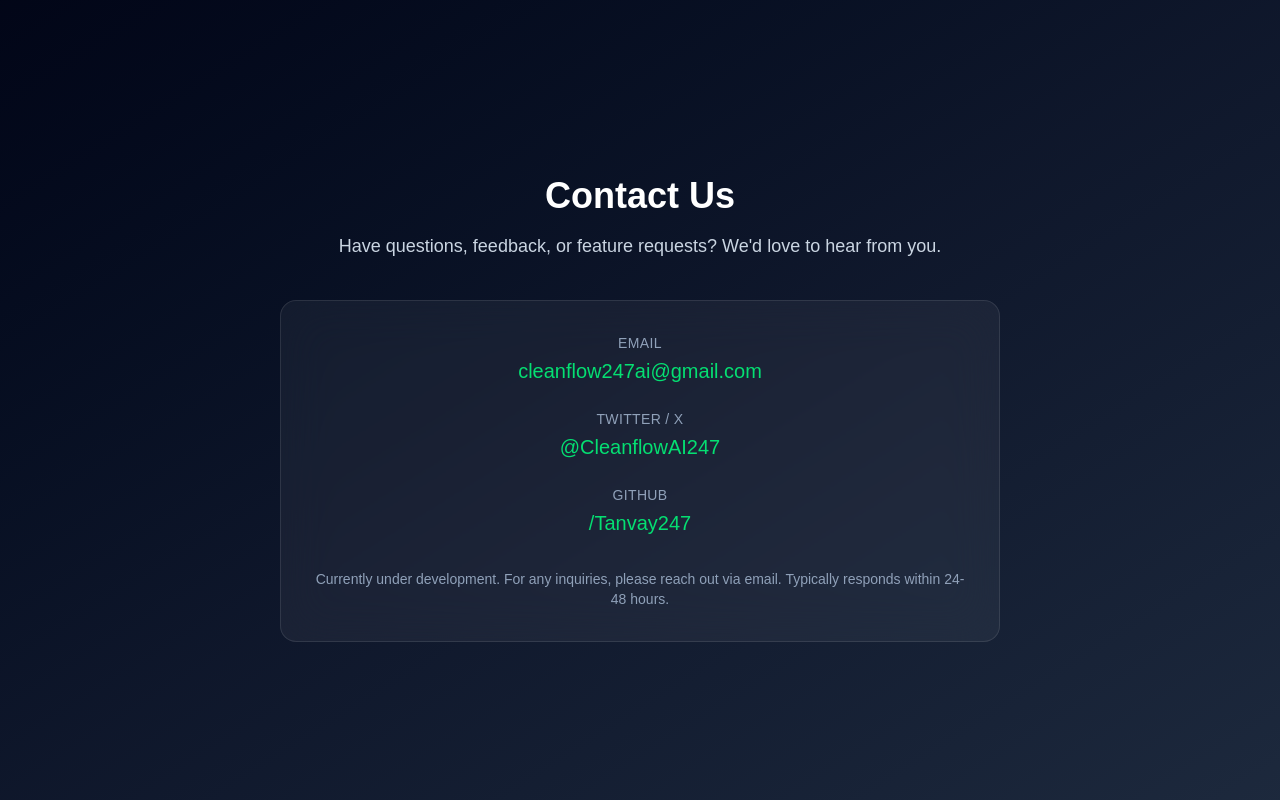
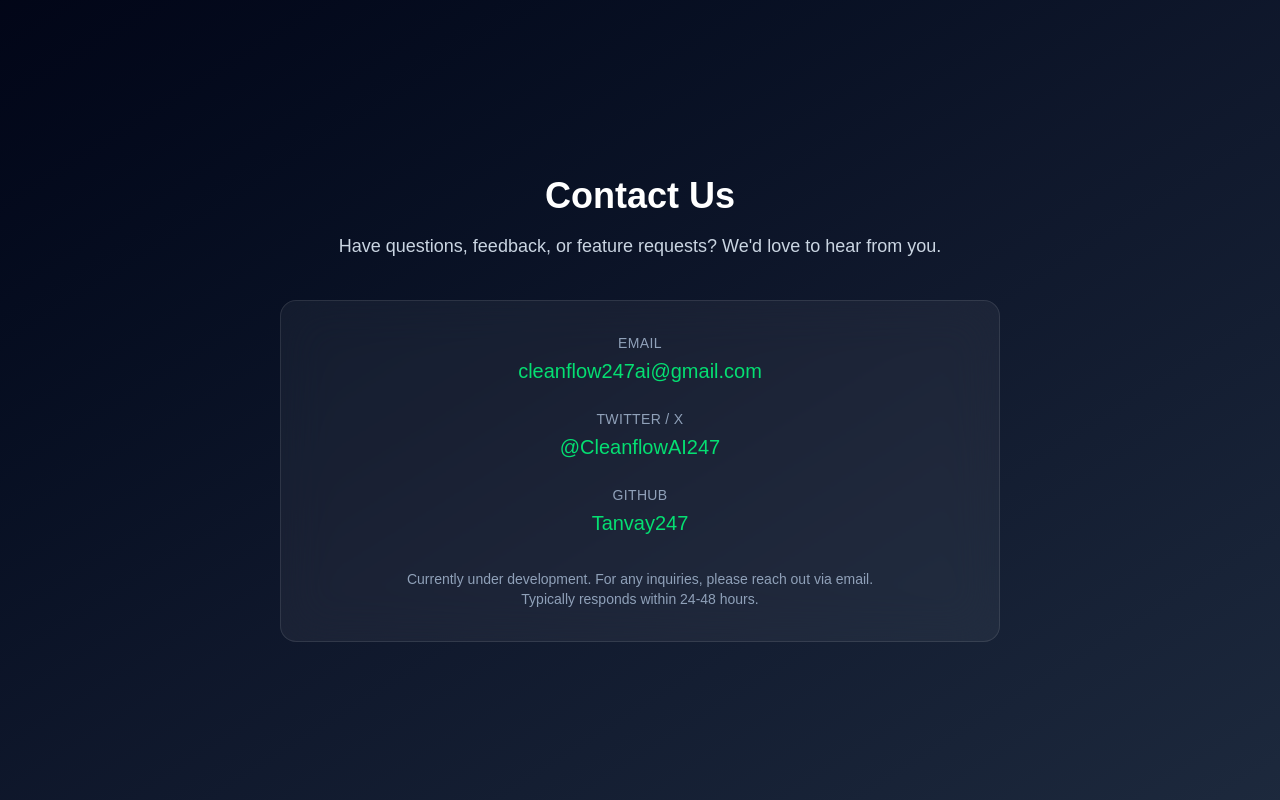
Before and after one commit to Tanvay247/CleanFlow-AI, a Next.js app in the folder frontend/: page /contact in a window 1280 px wide. Built offline with nearby package versions, Linux system fonts and the light colour scheme.

Commit message:
Fix Twitter handle formatting and update development status message on Contact page

```diff
--- a/frontend/src/app/contact/page.tsx
+++ b/frontend/src/app/contact/page.tsx
@@ -50,14 +50,14 @@ export default function ContactPage() {
                 rel="noopener noreferrer"
                 className="text-xl text-green-400 hover:underline"
               >
-                /Tanvay247
+                Tanvay247
               </a>
             </div>
           </div>
 
           <p className="mt-8 text-sm text-slate-400">
-            Currently under development. For any inquiries, please reach out via email.
-            Typically responds within 24-48 hours.
+            <p>Currently under development. For any inquiries, please reach out via email.</p>
+            <p>Typically responds within 24-48 hours.</p>
           </p>
         </div>
       </div>
```
